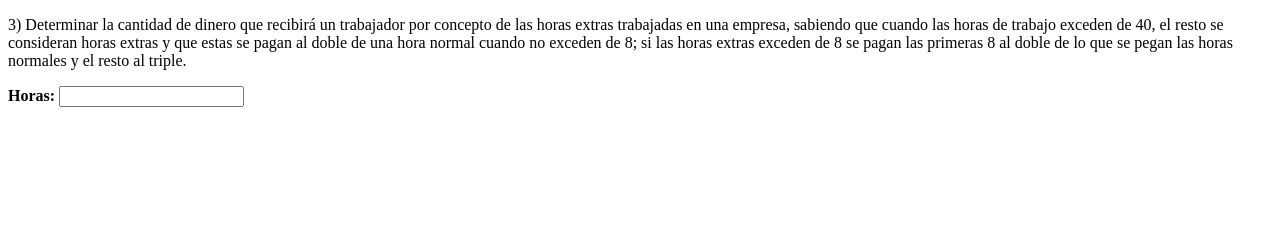
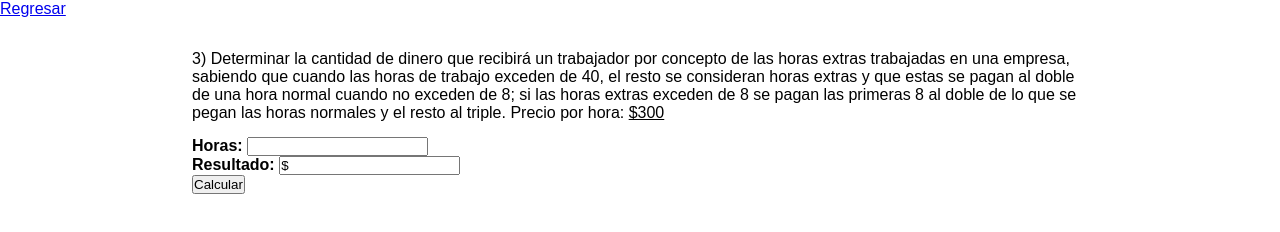
Before and after one commit to cxlebd/Proyecto, a plain HTML site: page problemas/problema09.html in a window 1280 px wide. Drawn offline with Linux system fonts and the light colour scheme.

Commit message:
Problema 9

```diff
--- a/js/problemas.js
+++ b/js/problemas.js
@@ -196,3 +196,34 @@ function numeros8(){
         }
     }
 }
+
+/*
+    Problema 9
+*/
+function funcion9(){
+    var horas = parseInt(document.problema9.horas.value);
+
+    if (horas == 0){
+        alert("Ingrese una hora válida.")
+        document.problema9.horas.value = "";
+    }   else{
+        if (horas < 40){
+            var dinero = horas * 300;
+            document.problema9.resultado9.value = "$" + dinero;
+        }   else{
+            if (horas > 40 && horas <= 48){
+                var horasExtra = horas - 40;
+                var dinero = (horasExtra * 600) + 12000;
+
+                document.problema9.resultado9.value = "$" + dinero;
+            }   else{
+                if (horas > 48){
+                    var horasExtra = horas - 48;
+                    dinero = 16800 + (horasExtra * 900);
+
+                    document.problema9.resultado9.value = "$" + dinero;
+                }
+            }
+        }
+    }
+}
--- a/problemas/problema09.html
+++ b/problemas/problema09.html
@@ -4,9 +4,12 @@
     <meta charset="UTF-8">
     <meta http-equiv="X-UA-Compatible" content="IE=edge">
     <meta name="viewport" content="width=device-width, initial-scale=1.0">
-    <title>Document</title>
+    <title>Problema 9</title>
+    <link rel="stylesheet" href="../css/styles.css">
+    <script src="../js/problemas.js"></script>
 </head>
 <body>
+    <a href="../problemas.html">Regresar</a>
     <div class="problema">
         <p>
         3) Determinar la cantidad de dinero que recibirá un  trabajador por
@@ -14,11 +17,16 @@
         las horas de trabajo exceden de 40, el resto se consideran horas extras
         y que estas se pagan al doble de una hora normal cuando no exceden de 8;
         si las horas extras exceden de 8 se pagan las primeras 8 al doble de lo que
-        se pegan las horas normales y el resto al triple.
+        se pegan las horas normales y el resto al triple. Precio por hora: <u>$300</u>
         </p>
-        <form action="problemas.html" method="get" name="problema9" style="margin-top: 15px;" onsubmit="return validar9(this)">
+        <form action="problemas.html" method="get" name="problema9" style="margin-top: 15px;">
             <b>Horas:</b>
-            <input type="number" name="numero1">
+            <input type="text" name="horas" onkeypress="return validarn(event) ">
+            <br>
+            <b>Resultado: </b>
+            <input type="text" readonly name="resultado9" value="$">
+            <br>
+            <input type="button" value="Calcular" onclick="funcion9()">
         </form>
     </div>
 </body>
```
Also changed, not shown: problemas.html (+1 -2 lines), problemas/problema10.html (deleted, +0 -12 lines).
